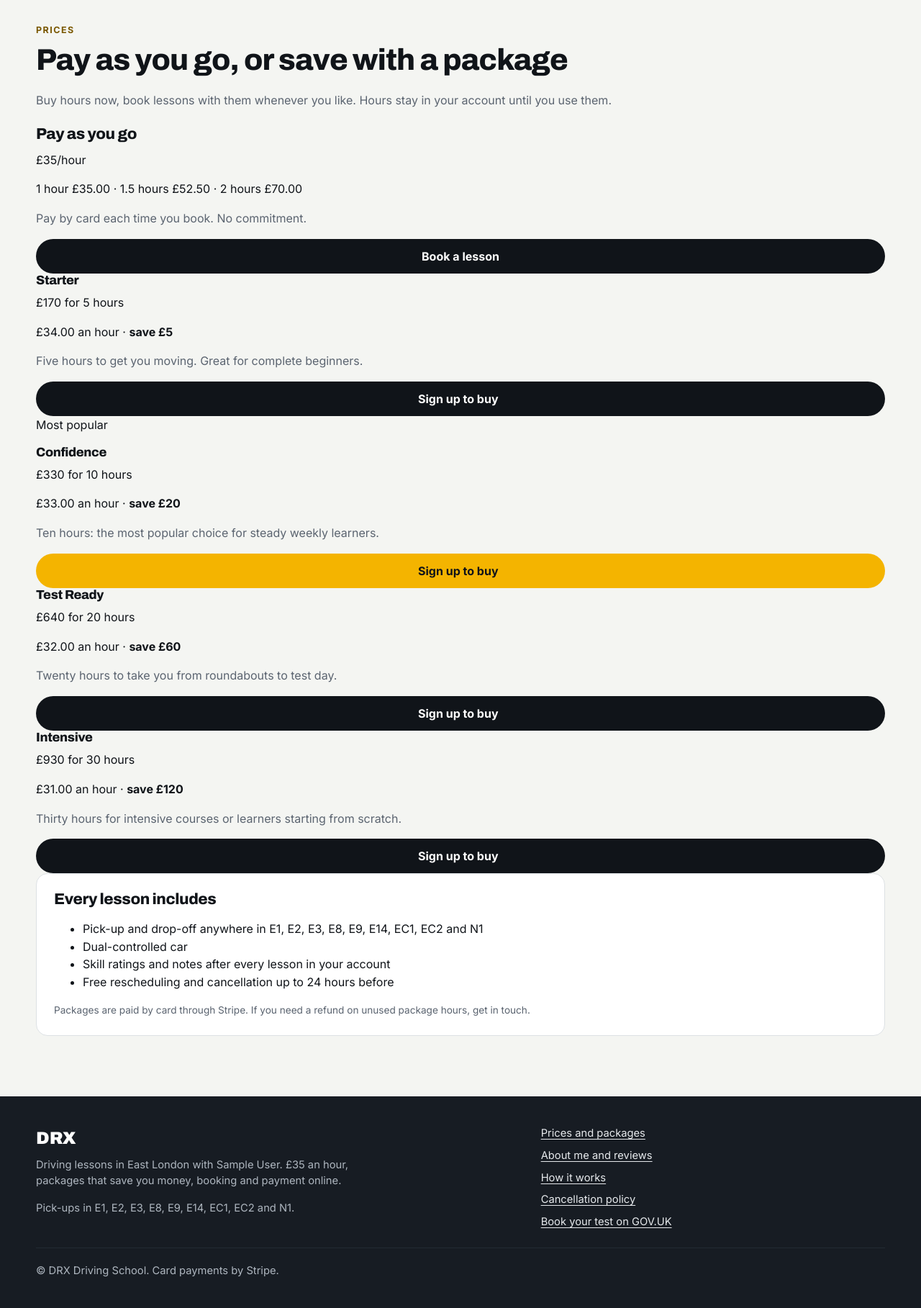
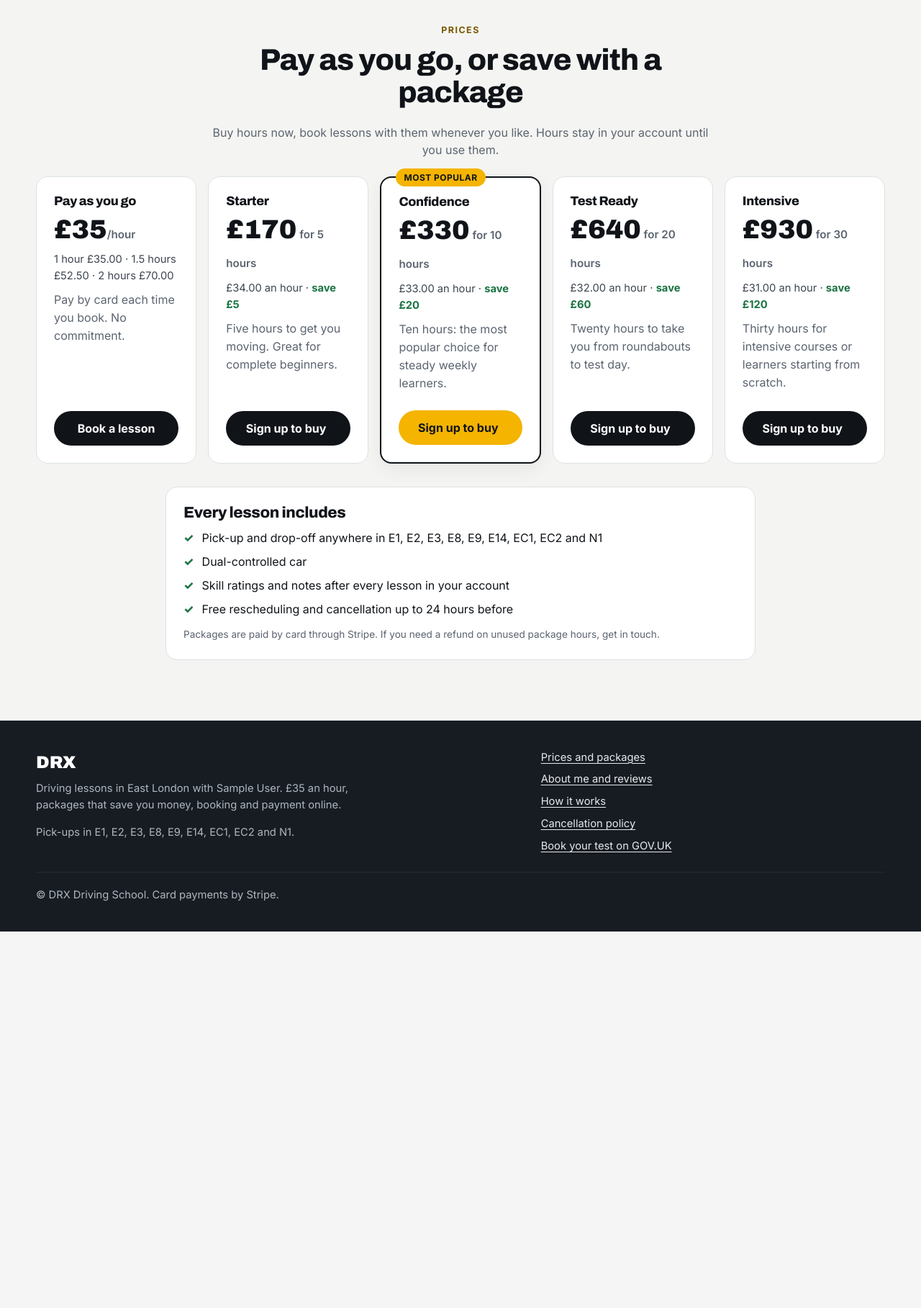
Before and after one commit to Md12Ali/DRX, a Django app: page /prices/ in a window 1280 px wide. Shown: the part 72-1889 px from the top of the page at 72% size. After the commit the page ends 1366 px from the top, so only its background shows below. Run offline with Django 5.2, Linux system fonts and the light colour scheme; data comes from the database, SQL or seed files in the repository; tables that the repository leaves empty hold one stand-in row (values such as "Sample post"); parts of the project's set-up code (start-up, migrations or seed data) failed here and were passed over.

Commit message:
Style prices, packages, areas and payment options
Co-Authored-By: Claude Opus 5.5 <noreply@anthropic.com>
Claude-Session: https://claude.ai/code/session_01Dks5HqKVWKRfi1YayRxVu2

```diff
--- a/static/css/style.css
+++ b/static/css/style.css
@@ -1770,6 +1770,324 @@ textarea:focus {
   color: #fff;
 }
 
+/* 11b. Personal site: prices, areas, packages, payment options
+   ========================================================================== */
+.button-outline-light {
+  border-color: rgba(255, 255, 255, 0.4);
+  background: transparent;
+  color: #fff;
+}
+
+.button-outline-light:hover {
+  border-color: #fff;
+  color: #fff;
+}
+
+.h3 {
+  font-size: 1.1rem;
+}
+
+.page-heading-center {
+  max-width: 720px;
+  margin-inline: auto;
+  text-align: center;
+}
+
+.ticket-head {
+  display: flex;
+  align-items: center;
+  gap: 0.65rem;
+  margin-bottom: 0.75rem;
+}
+
+.ticket-name {
+  margin: 0;
+  font-weight: 800;
+}
+
+.ticket-time span {
+  color: var(--muted);
+  font-family: var(--font-body);
+  font-size: 0.95rem;
+  font-weight: 600;
+}
+
+.pricing-grid {
+  display: grid;
+  grid-template-columns: repeat(4, 1fr);
+  gap: 1rem;
+  align-items: stretch;
+}
+
+.pricing-grid-full {
+  grid-template-columns: repeat(auto-fit, minmax(220px, 1fr));
+  margin-bottom: 2rem;
+}
+
+.price-card {
+  position: relative;
+  display: flex;
+  flex-direction: column;
+  gap: 0.6rem;
+  padding: 1.5rem;
+  border: 1px solid var(--line);
+  border-radius: var(--radius);
+  background: var(--surface);
+}
+
+.price-card form,
+.price-card > .button {
+  margin-top: auto;
+}
+
+.price-card h3,
+.price-card h2 {
+  margin: 0;
+}
+
+.price-card-popular {
+  border: 2px solid var(--ink);
+  box-shadow: var(--shadow);
+}
+
+.popular-tag {
+  position: absolute;
+  top: -0.8rem;
+  left: 1.25rem;
+  margin: 0;
+  padding: 0.2rem 0.7rem;
+  border-radius: 999px;
+  background: var(--amber);
+  font-size: 0.75rem;
+  font-weight: 800;
+  letter-spacing: 0.04em;
+  text-transform: uppercase;
+}
+
+.price-big {
+  margin: 0;
+  font-family: var(--font-display);
+  font-size: 2.3rem;
+  font-stretch: 112%;
+  font-weight: 900;
+  line-height: 1.1;
+}
+
+.price-big span {
+  color: var(--muted);
+  font-family: var(--font-body);
+  font-size: 0.95rem;
+  font-weight: 600;
+}
+
+.price-per-hour {
+  margin: 0;
+  color: var(--ink-soft);
+  font-size: 0.92rem;
+}
+
+.price-per-hour strong {
+  color: var(--go);
+}
+
+.section-tint {
+  background: #e9ebe6;
+}
+
+.areas-grid {
+  display: grid;
+  grid-template-columns: 1fr 1.2fr;
+  gap: 2.5rem;
+  align-items: start;
+}
+
+.postcode-check {
+  display: grid;
+  gap: 0.4rem;
+  margin-top: 1.5rem;
+}
+
+.postcode-check label {
+  font-weight: 700;
+}
+
+.postcode-check-row {
+  display: flex;
+  gap: 0.5rem;
+}
+
+.postcode-check-row input {
+  max-width: 14rem;
+  text-transform: uppercase;
+}
+
+.postcode-result p {
+  margin: 1rem 0 0;
+  padding: 0.85rem 1rem;
+  border-radius: var(--radius-sm);
+  font-weight: 600;
+}
+
+.result-yes {
+  border-left: 5px solid var(--go);
+  background: var(--go-soft);
+}
+
+.result-no {
+  border-left: 5px solid var(--signal);
+  background: var(--signal-soft);
+}
+
+.district-grid {
+  display: grid;
+  grid-template-columns: repeat(3, 1fr);
+  gap: 0.6rem;
+  margin: 0;
+  padding: 0;
+  list-style: none;
+}
+
+.district {
+  display: grid;
+  gap: 0.2rem;
+  padding: 1rem;
+  border-radius: var(--radius-sm);
+  background: var(--surface);
+  border-top: 4px solid var(--amber);
+}
+
+.district-code {
+  font-family: var(--font-display);
+  font-size: 1.5rem;
+  font-stretch: 112%;
+  font-weight: 900;
+}
+
+.district-places {
+  color: var(--muted);
+  font-size: 0.85rem;
+}
+
+.about-card {
+  display: flex;
+  gap: 2rem;
+  align-items: flex-start;
+  padding: clamp(1.5rem, 4vw, 2.5rem);
+  border: 1px solid var(--line);
+  border-radius: var(--radius);
+  background: var(--surface);
+}
+
+.qualification-badge {
+  display: inline-block;
+  margin: 0 0 0.75rem;
+  padding: 0.3rem 0.8rem;
+  border-radius: 999px;
+  background: var(--info-soft);
+  color: var(--info);
+  font-size: 0.85rem;
+  font-weight: 700;
+}
+
+.balance-pill {
+  display: inline-block;
+  padding: 0.5rem 1rem;
+  border-radius: 999px;
+  background: var(--amber-soft);
+}
+
+.narrow-panel {
+  max-width: 820px;
+  margin-inline: auto;
+}
+
+.check-list {
+  display: grid;
+  gap: 0.5rem;
+  margin: 0;
+  padding: 0;
+  list-style: none;
+}
+
+.check-list li {
+  position: relative;
+  padding-left: 1.6rem;
+}
+
+.check-list li::before {
+  content: "✓";
+  position: absolute;
+  left: 0;
+  color: var(--go);
+  font-weight: 800;
+}
+
+.table-wrap {
+  overflow-x: auto;
+}
+
+.data-table {
+  width: 100%;
+  border-collapse: collapse;
+}
+
+.data-table th,
+.data-table td {
+  padding: 0.7rem 0.75rem;
+  border-bottom: 1px solid var(--line);
+  text-align: left;
+}
+
+.status-paid {
+  background: var(--go-soft);
+  color: var(--go);
+}
+
+.status-failed {
+  background: var(--signal-soft);
+  color: var(--signal);
+}
+
+.pay-options {
+  display: grid;
+  gap: 1rem;
+  margin-bottom: 1rem;
+}
+
+.pay-option {
+  padding: 1.25rem;
+  border: 1.5px solid var(--line);
+  border-radius: var(--radius);
+}
+
+.pay-option h2 {
+  margin-bottom: 0.4rem;
+}
+
+.pay-option-highlight {
+  border-color: var(--amber);
+  background: var(--amber-soft);
+}
+
+.dashboard-grid-3 {
+  grid-template-columns: 1.3fr 1fr 1fr;
+}
+
+.panel-amber {
+  border-color: var(--amber);
+  background: var(--amber);
+}
+
+.score-dark {
+  color: var(--ink);
+}
+
+.score-big span {
+  font-family: var(--font-body);
+  font-size: 1.1rem;
+  font-weight: 700;
+}
+
 /* 12. Progress
    ========================================================================== */
 .score-big {
@@ -2008,6 +2326,12 @@ textarea:focus {
 /* 14. Responsive
    ========================================================================== */
 @media (max-width: 1000px) {
+  .pricing-grid,
+  .dashboard-grid-3 {
+    grid-template-columns: 1fr 1fr;
+  }
+
+  .areas-grid,
   .hero-grid,
   .profile-layout,
   .booking-layout {
@@ -2081,6 +2405,19 @@ textarea:focus {
 }
 
 @media (max-width: 600px) {
+  .district-grid {
+    grid-template-columns: 1fr 1fr;
+  }
+
+  .pricing-grid,
+  .dashboard-grid-3 {
+    grid-template-columns: 1fr;
+  }
+
+  .about-card {
+    flex-direction: column;
+  }
+
   .bento,
   .steps,
   .review-grid,
```
